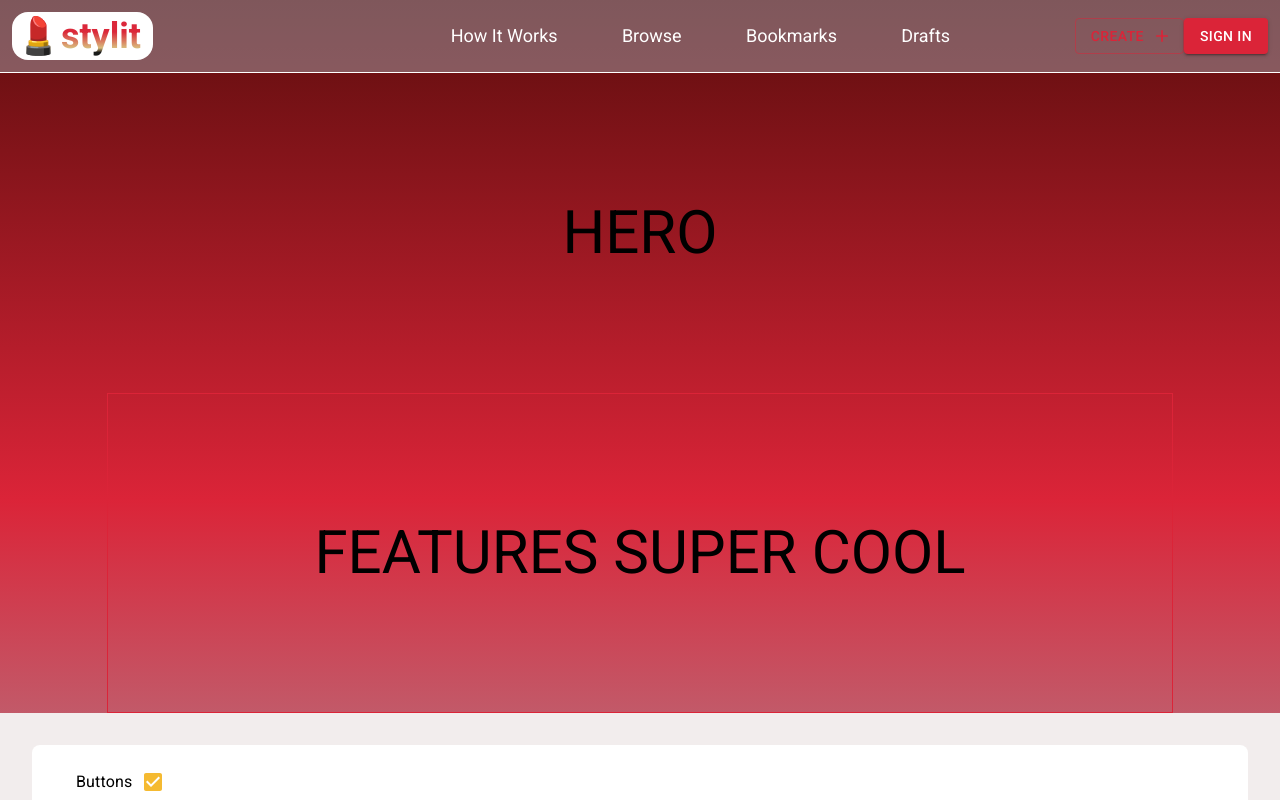
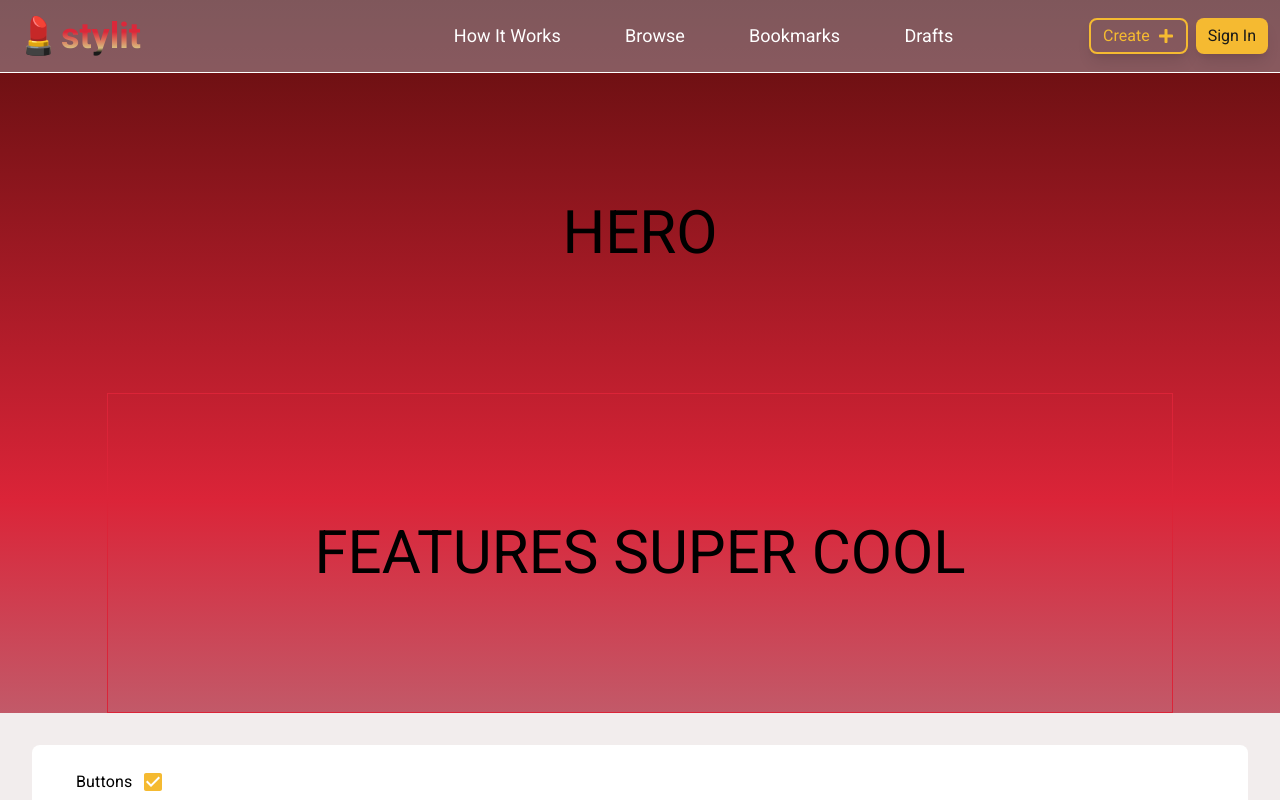
Before and after one commit to BlakeEriks/stylit, a Next.js app: page / in a window 1280 px wide. Shown: the top 800 px of the page. Built offline with nearby package versions, Linux system fonts and the light colour scheme; no server answers.

Commit message:
Change sign in button function

```diff
--- a/components/Header.tsx
+++ b/components/Header.tsx
@@ -1,10 +1,11 @@
-import AddIcon from '@mui/icons-material/Add';
-import { Button, Menu, MenuItem } from '@mui/material';
+import { Menu, MenuItem } from '@mui/material';
 import Image from 'next/image';
 import Link from 'next/link';
 import { useState } from 'react';
 import toast from 'react-hot-toast';
+import { FaPlus } from 'react-icons/fa';
 import useSocialAuth from 'utils/auth';
+import { useModalState } from 'utils/modal';
 import { useUserState } from 'utils/user';
 import Btn from './Btn';
 
@@ -17,10 +18,17 @@ const Header = (props: IndexProps) => {
   const {signInWithGithub, signInWithTwitter, signOut} = useSocialAuth()
   const {user} = useUserState()
   const [menu, setMenu] = useState<HTMLButtonElement | null>(null)
+  const [modalState, setModalState] = useModalState()
 
-  const onClick = async () => {
-    await signInWithGithub()
-    toast.success("Signed in to 💄stylit")
+  const onSignIn = async () => {
+    setModalState({
+      open: true,
+      title: "Join the Stylit Community! 💛",
+      description: "We are stoked to have you. This place functions because of people like you. Sign in with any of these methods, and enjoy!",
+      type: "promptLogin"
+    })
+    // await signInWithGithub()
+    // toast.success("Signed in to 💄stylit")
   }
 
   const handleSignOut = async () => {
@@ -32,9 +40,9 @@ const Header = (props: IndexProps) => {
     <div className="w-full flex justify-between items-center p-3 bg-opacity-50 bg-gray text-white border-b border-white">
       <div className="flex w-1/4">
         <Link href="/" passHref>
-          <div className="text-4xl font-semibold cursor-pointer bg-white rounded-2xl pr-3 py-1 pl-1">
+          <div className="text-4xl font-semibold cursor-pointer  rounded-2xl pr-3 py-1 pl-1 transition-all duration-300 hover:scale-105 shine">
             <div className="logo-gradient">
-              💄<span className="text-transparent">stylit</span>
+              💄<span className="text-transparent font-body">stylit</span>
             </div>
           </div>
         </Link>
@@ -63,9 +71,10 @@ const Header = (props: IndexProps) => {
       </div>
       <div className="flex flex-row justify-end">
         <Link href="/component/create" passHref>
-          <Button variant='outlined' className="text-gold border-gold hover:border-gold mx-2" endIcon={<AddIcon />}>
+          <Btn className="text-gold border-2 mx-2 border-gold shine">
             Create
-          </Button>
+            <FaPlus className='ml-2'/>
+          </Btn>
         </Link>
         {user ?
           <>
@@ -89,9 +98,9 @@ const Header = (props: IndexProps) => {
             </Menu>
           </>
           :
-          <Button variant='contained' onClick={onClick} className="text-black bg-gold">
+          <Btn onClick={onSignIn} className="text-black bg-gold shine">
             Sign In
-          </Button>
+          </Btn>
         }
       </div>
     </div>
```
